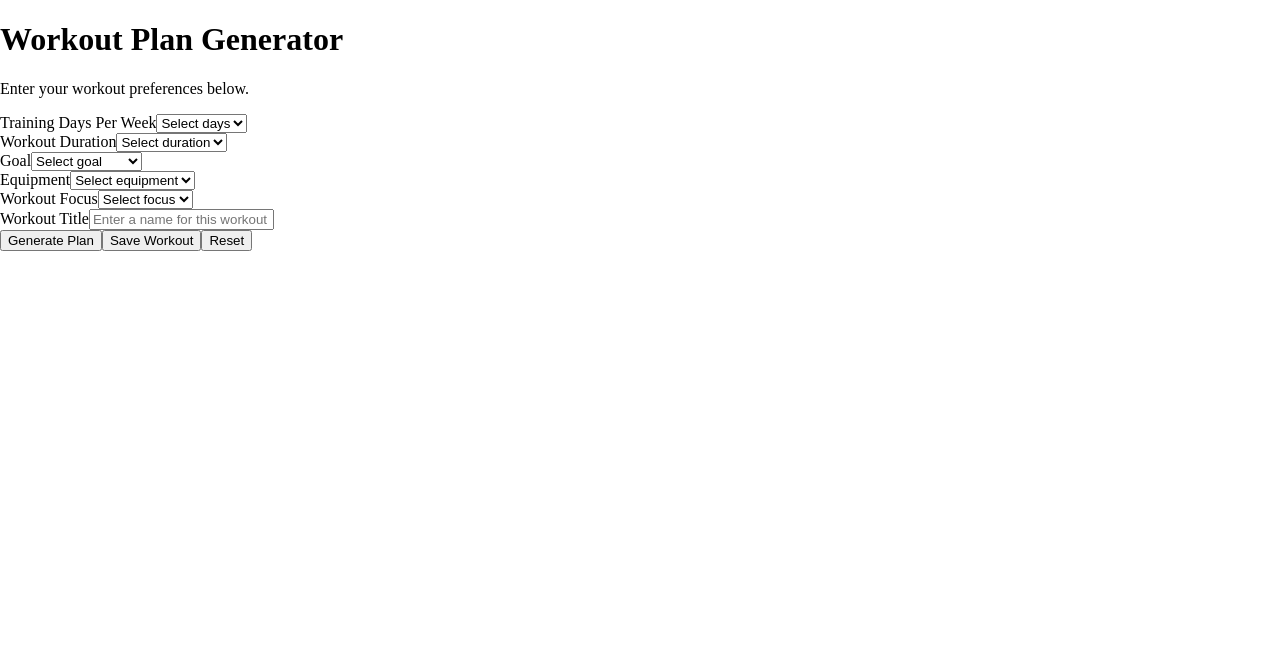
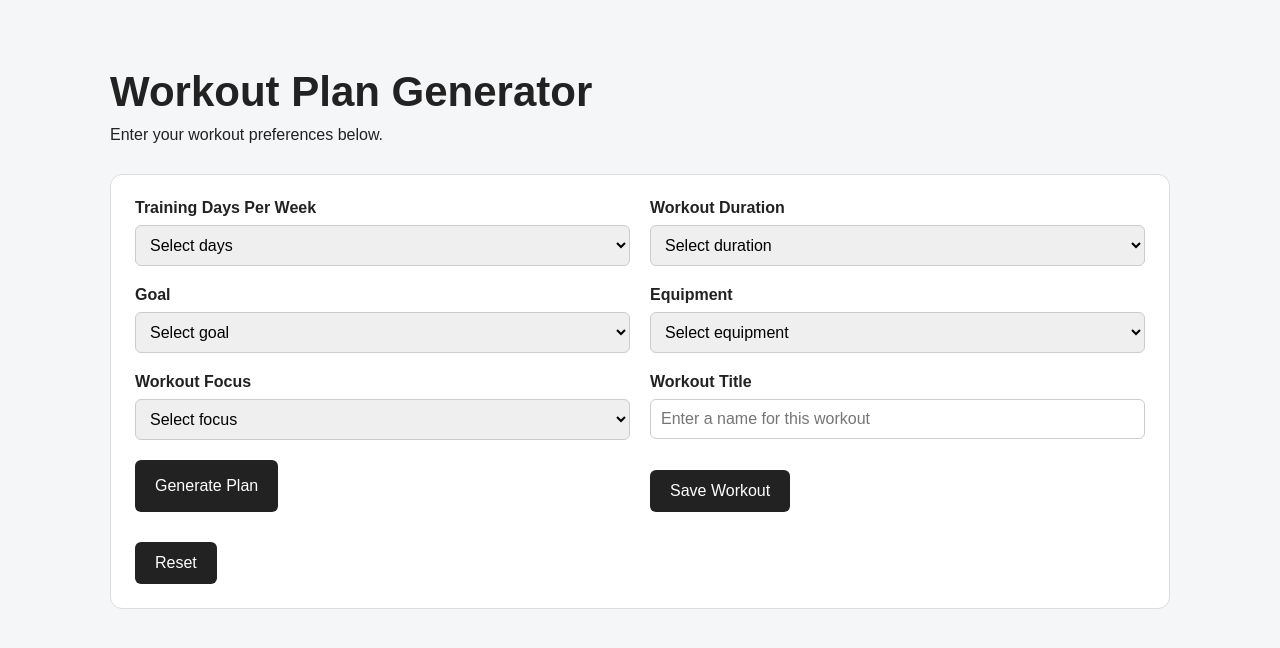
Before and after one commit to bennsantos20/IronLogic, a React (Vite) app: page / in a window 1280 px wide. Shown: the top 648 px of the page. Built offline with nearby package versions, Linux system fonts and the light colour scheme.

Commit message:
made styling changes

```diff
--- a/src/App.css
+++ b/src/App.css
@@ -1,8 +1,63 @@
+* {
+  box-sizing: border-box;
+}
+
+html,
+body,
+#root {
+  margin: 0;
+  padding: 0;
+  min-height: 100%;
+}
+
+body {
+  font-family: Arial, sans-serif;
+  background-color: #f4f6f8;
+  color: #222;
+}
+
+#root {
+  width: 100%;
+}
+
+.app {
+  max-width: 1100px;
+  margin: 0 auto;
+  padding: 40px 20px 60px;
+}
+
+h1 {
+  margin-bottom: 10px;
+  font-size: 42px;
+}
+
+h2 {
+  margin-bottom: 20px;
+}
+
+h3 {
+  margin-top: 0;
+  margin-bottom: 12px;
+}
+
+h4 {
+  margin-bottom: 8px;
+}
+
+p {
+  margin-top: 0;
+}
+
 .workout-form {
   margin-top: 30px;
-  display: flex;
-  flex-direction: column;
+  margin-bottom: 40px;
+  display: grid;
+  grid-template-columns: repeat(2, minmax(220px, 1fr));
   gap: 20px;
+  background-color: white;
+  padding: 24px;
+  border-radius: 12px;
+  border: 1px solid #ddd;
 }
 
 .form-group {
@@ -15,7 +70,8 @@ label {
   font-weight: bold;
 }
 
-select {
+select,
+input {
   padding: 10px;
   font-size: 16px;
   border: 1px solid #ccc;
@@ -37,39 +93,34 @@ button:hover {
   opacity: 0.9;
 }
 
+.error-message {
+  color: #b00020;
+  font-weight: bold;
+  margin-bottom: 16px;
+}
+
 .results {
   margin-top: 40px;
 }
 
 .day-card {
   margin-bottom: 20px;
-  padding: 16px;
+  padding: 20px;
   border: 1px solid #ccc;
-  border-radius: 8px;
-  background-color: #fff;
+  border-radius: 10px;
+  background-color: white;
 }
 
-.day-card h3 {
-  margin-top: 0;
+.day-card button {
+  margin-bottom: 12px;
+  margin-right: 10px;
 }
 
-.error-message {
-  color: #b00020;
-  font-weight: bold;
-  margin-bottom: 16px;
+ul {
+  margin-top: 8px;
+  padding-left: 20px;
 }
 
 .workout-form button + button {
   margin-top: 10px;
 }
-
-.day-card button {
-  margin-bottom: 12px;
-}
-
-input {
-  padding: 10px;
-  font-size: 16px;
-  border: 1px solid #ccc;
-  border-radius: 6px;
-}
--- a/src/App.jsx
+++ b/src/App.jsx
@@ -1,5 +1,6 @@
 import { useEffect, useState } from "react";
 import exerciseData from "./exerciseData";
+import "./App.css";
 
 function App() {
   const [days, setDays] = useState("");
```
